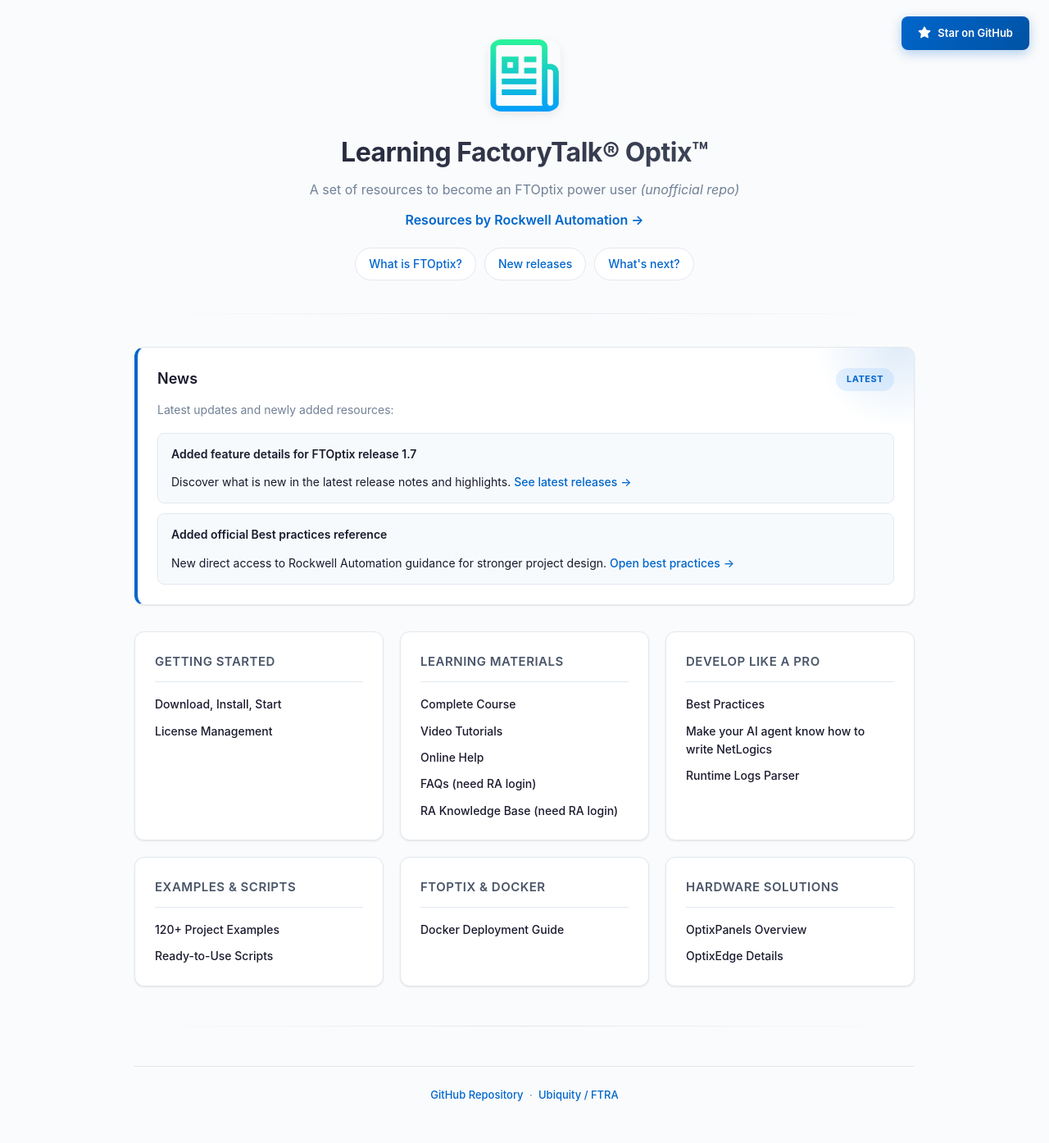
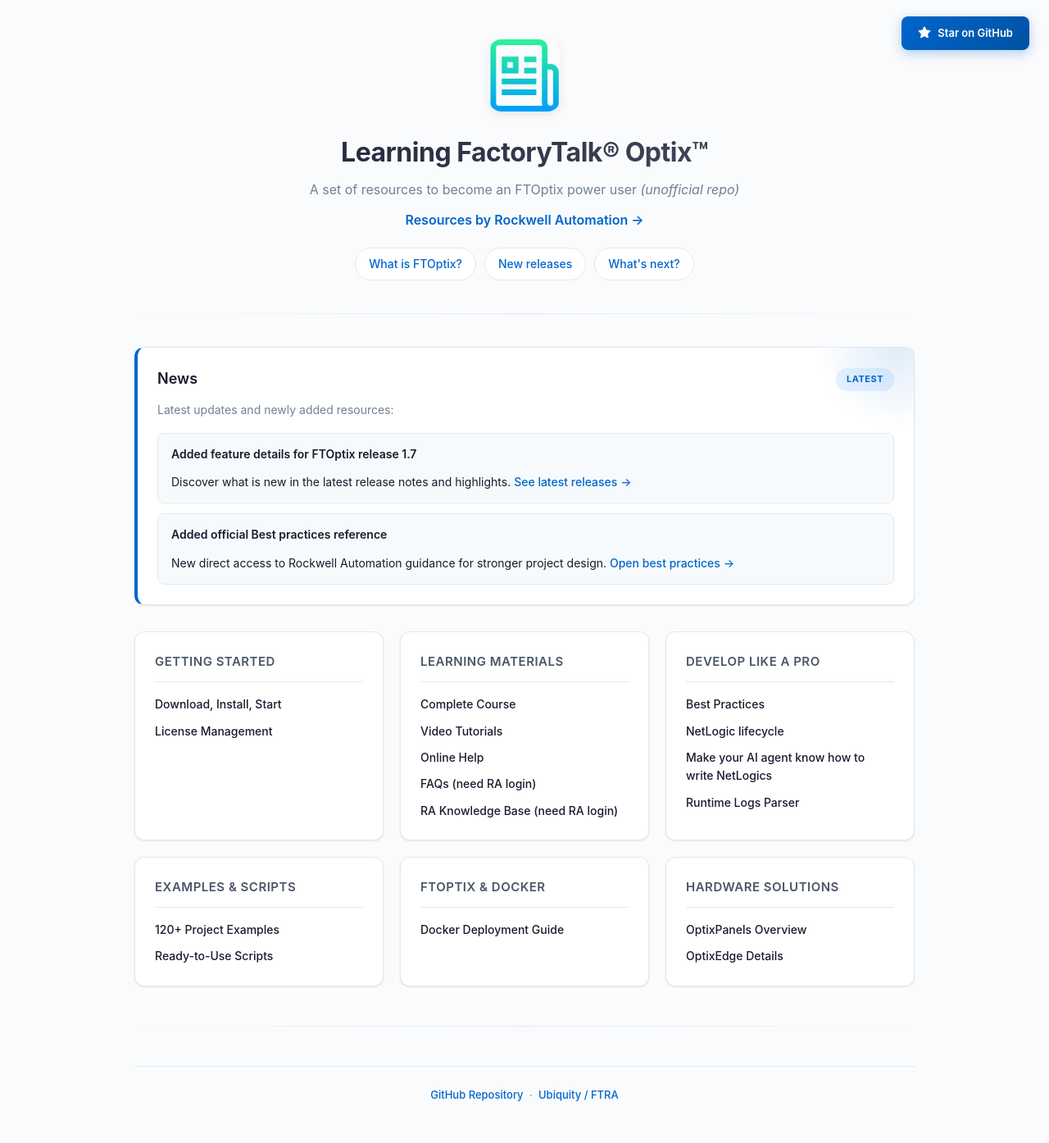
Before and after one commit to massimovar/LearningFTOptix, a Jekyll site: the page docs/index.html, which Jekyll copies as it is, in a window 1280 px wide. Shown: the whole page at 82% size. Built offline with Jekyll 4.4.1, drawn with Linux system fonts in a browser that asks for light colours.

Commit message:
added NetLogic Lifecycle section

```diff
--- a/docs/index.html
+++ b/docs/index.html
@@ -524,6 +524,7 @@
         <h3>Develop Like a Pro</h3>
         <ul>
           <li><a href="https://www.rockwellautomation.com/en-us/docs/factorytalk-optix/current/contents-ditamap/best_practices.html">Best Practices</a></li>
+          <li><a href="https://github.com/FactoryTalk-Optix/NetLogic_CheatSheet/blob/main/pages/netlogic-lifecycle.md">NetLogic lifecycle</a></li>
           <li><a href="https://github.com/FactoryTalk-Optix/NetLogic_CheatSheet?tab=readme-ov-file#netlogic-cheat-sheet-mcp-server">Make your AI agent know how to write NetLogics</a></li>
           <li><a href="https://asem-applicationsoftwareengineers.github.io/OptixRuntimeLogsParser/index.html">Runtime Logs Parser</a></li>
         </ul>
```
